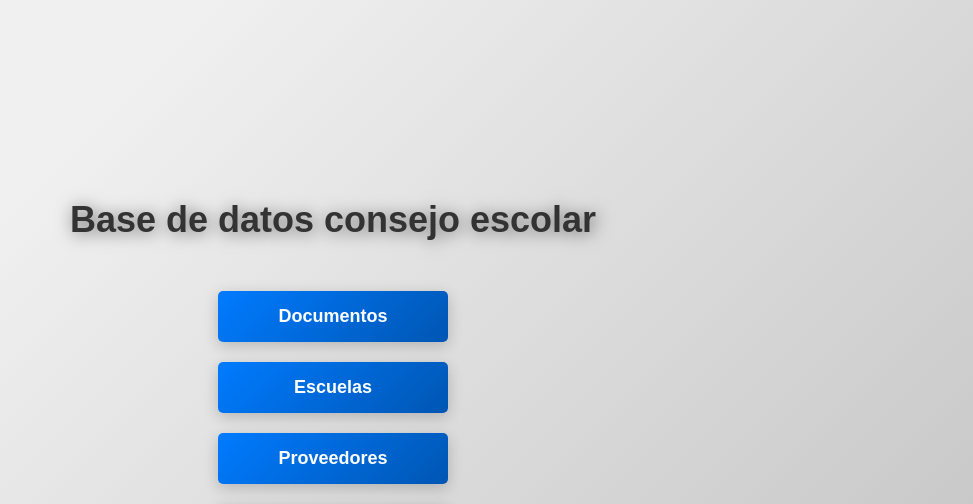
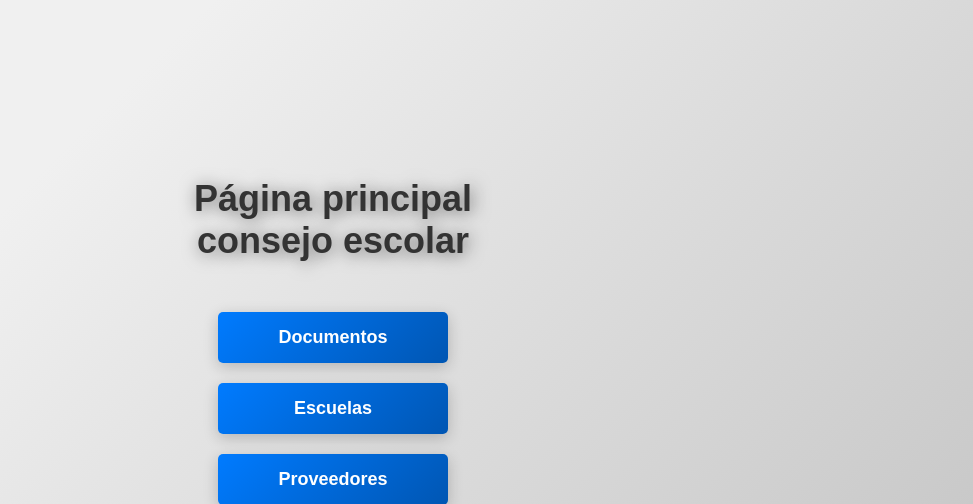
Before and after one commit to Taxx354/consejo, a PHP site: page / in a window 1280 px wide. Shown: the top 504 px of the page, without its empty margins (307-1280 px from the left). Run offline with PHP 8.4, Linux system fonts and the light colour scheme.

Commit message:
Update index.php

```diff
--- a/index.php
+++ b/index.php
@@ -3,7 +3,7 @@
 <head>
     <meta charset="UTF-8">
     <meta name="viewport" content="width=device-width, initial-scale=1.0">
-    <title>Base de datos consejo escolar</title>
+    <title>Consejo escolar</title>
     <link rel="stylesheet" href="estilo.css">
     <style>
         body {
@@ -67,7 +67,7 @@
     </style>
 </head>
 <body>
-    <h1>Base de datos consejo escolar</h1>
+    <h1>Página principal <br> consejo escolar</h1>
     <div class="button-container">
         <a href="documento/documento.php">Documentos</a>
         <a href="escuela/escuela.php">Escuelas</a>
```
